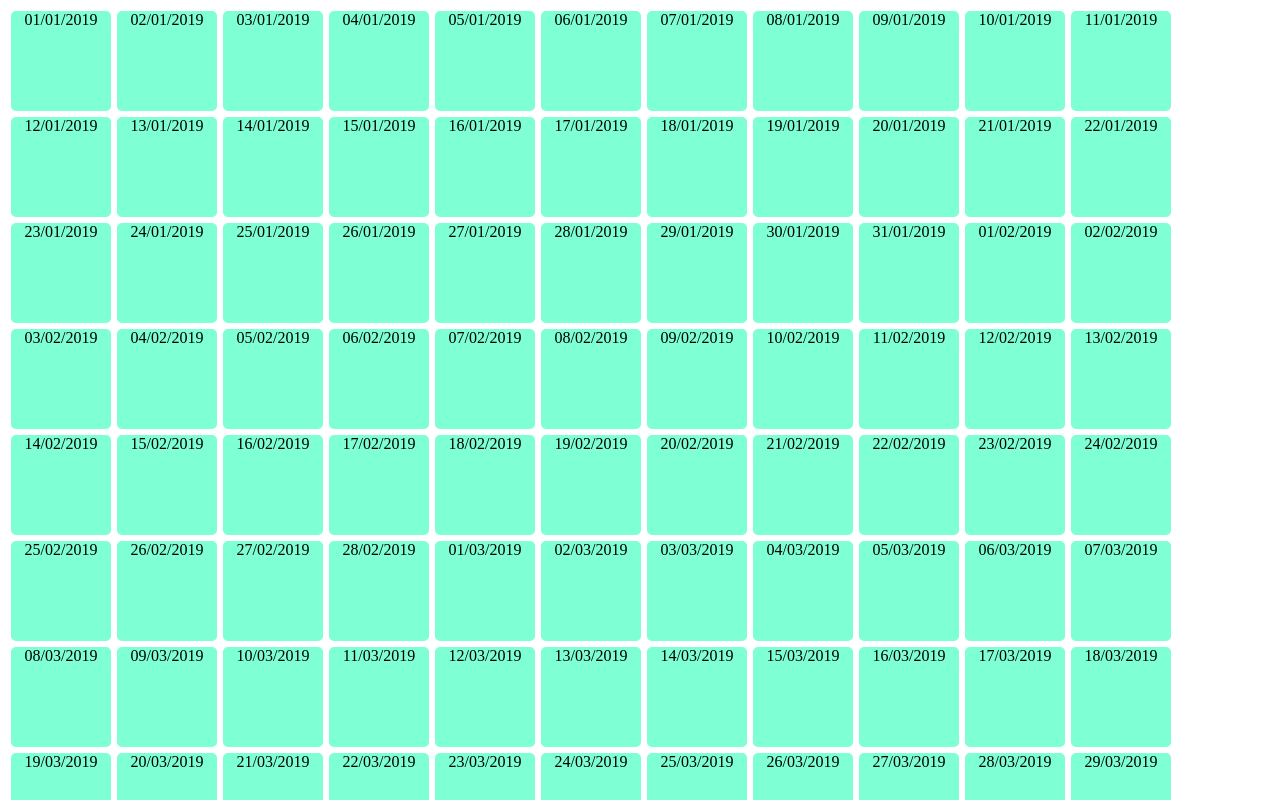
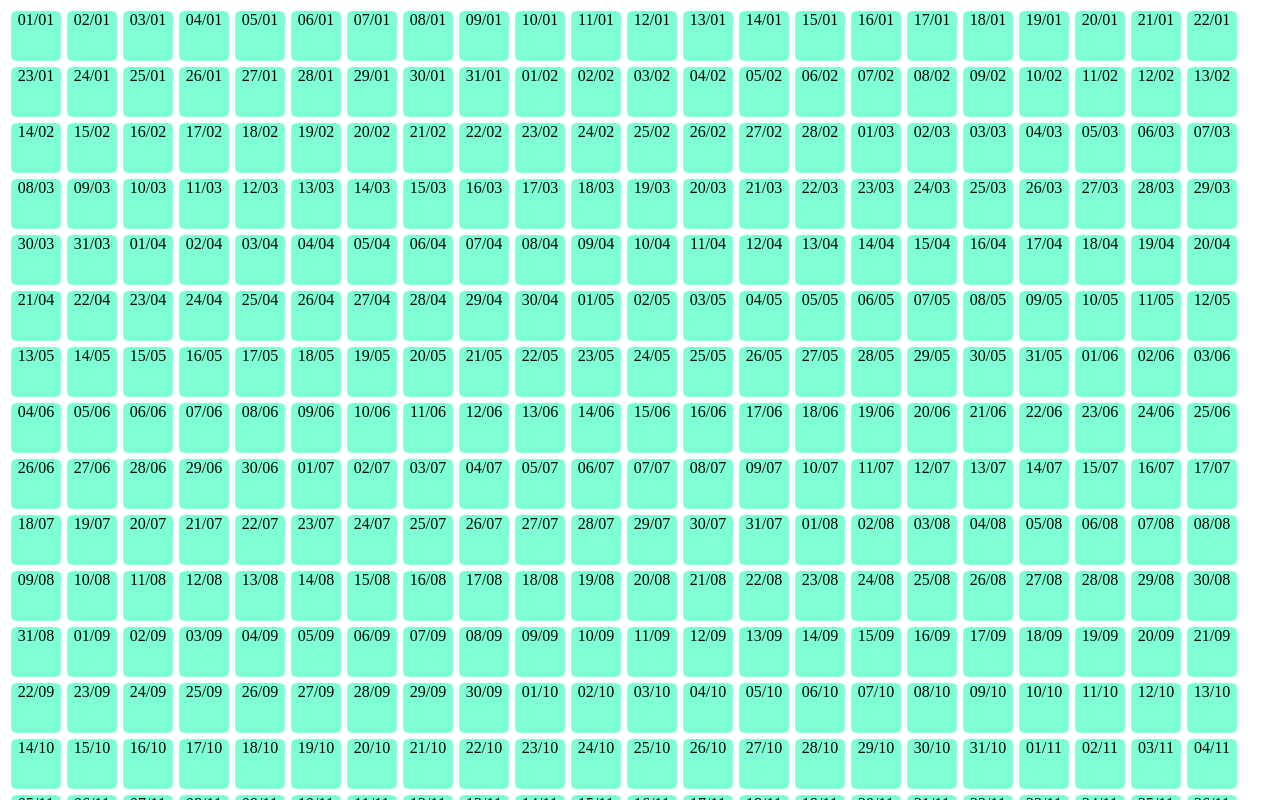
Before and after one commit to MaxPikulin/zavit, a React (Create React App) app: page / in a window 1280 px wide. Shown: the top 800 px of the page. Built offline with nearby package versions, Linux system fonts and the light colour scheme.

Commit message:
very slow update. need to figure out.

```diff
--- a/src/components/App.js
+++ b/src/components/App.js
@@ -2,10 +2,63 @@ import React, { Component } from 'react';
 import DayContainer from './DayContainer';
 
 class App extends Component {
+  constructor(props) {
+    super(props);
+    this.state = {
+
+    }
+    this.handleFlip = this.handleFlip.bind(this);
+    this.saveToStorage = this.saveToStorage.bind(this);
+  }
+
+  loadFromStorage() {
+    let object = localStorage.getItem('zavit') || '{}';
+    console.log('object :', object);
+    object = JSON.parse(object);
+    this.setState(object, () => {
+      console.log('from load');
+      console.log('this.state :', this.state);
+      if (!this.state.days) {
+        console.log('no days');
+        console.log(this.state.days);
+        let days = [];
+        for (let i = 1; i <= 365; i++) {
+          days.push({
+            dayNum: i,
+            classList: ''
+          });
+        }
+        this.setState({
+          days: days,
+        }, () => this.saveToStorage());
+      }
+    });
+  }
+
+  saveToStorage() {
+    let object = this.state;
+    object = JSON.stringify(object);
+    localStorage.setItem('zavit', object);
+  }
+
+  componentWillMount() {
+    this.loadFromStorage();
+  }
+
+
+  handleFlip(e) {
+    e.target.classList.toggle('red');
+    let newDays = this.state.days.slice();
+    newDays[e.target.id - 1].classList = 'red';
+    this.setState({
+      days: newDays,
+    }, () => this.saveToStorage())
+  }
+
   render() {
     return (
       <div>
-        <DayContainer />
+        <DayContainer days={this.state.days} handleFlip={this.handleFlip} />
       </div>
     );
   }
--- a/src/components/DayContainer.js
+++ b/src/components/DayContainer.js
@@ -3,48 +3,13 @@ import './DayContainer.css';
 import DayThumb from './DayThumb';
 
 class DayContainer extends Component {
-  constructor(props) {
-    super(props);
-    this.state = {}
-  }
-
-  loadFromStorage() {
-    let object = localStorage.getItem('zavit') || '{}';
-    console.log('object :', object);
-    object = JSON.parse(object);
-    this.setState(object, () => {
-      console.log('from load');
-      console.log('this.state :', this.state);
-      if (!this.state.days) {
-        console.log('no days');
-        console.log(this.state.days);
-        let days = [];
-        for (let i = 1; i <= 365; i++) {
-          days.push({ dayNum: i });
-        }
-        this.setState({
-          days: days,
-        }, () => this.saveToStorage());
-      }
-    });
-  }
-
-  saveToStorage() {
-    let object = this.state;
-    object = JSON.stringify(object);
-    localStorage.setItem('zavit', object);
-    console.log('object :', object);
-  }
-
-  componentWillMount() {
-    this.loadFromStorage();
-  }
 
   render() {
+    let days = this.props.days;
     let dayByMonth = '';
-    if (this.state.days) {
-      dayByMonth = this.state.days.map(day => {
-        return <DayThumb key={day.dayNum} day={day} />;
+    if (days) {
+      dayByMonth = days.map(day => {
+        return <DayThumb key={day.dayNum} day={day} handleFlip={this.props.handleFlip}/>;
       })
     }
     return (
--- a/src/components/DayThumb.css
+++ b/src/components/DayThumb.css
@@ -1,8 +1,13 @@
 .dayThumb {
-  width: 100px;
-  height: 100px;
+  width: 50px;
+  height: 50px;
   background-color: aquamarine;
   margin: 3px;
   border-radius: 5px;
   text-align: center;
+  user-select: none;
 }
+
+.red {
+  background-color: blueviolet;
+}
--- a/src/components/DayThumb.js
+++ b/src/components/DayThumb.js
@@ -6,16 +6,17 @@ class DayThumb extends Component {
   getDateByNum(year, number) {
     let date = new Date(`${year}/01/01`).getTime();
     date = date + (86400000 * (number - 1));
-    return new Date(date).toLocaleDateString('en-GB');
+    return new Date(date).toLocaleDateString('en-GB').split('/');
   }
   render() {
-    let date;
+    let { day, handleFlip } = this.props;
     let year = '2019';
+    let [dd, mm, yyyy] = this.getDateByNum(year, day.dayNum)
 
 
     return (
-      <div className='dayThumb' id={this.props.id}>
-        {this.getDateByNum(year, this.props.day.dayNum)}
+      <div className={'dayThumb ' + this.props.day.classList} id={day.dayNum} onClick={(e) => handleFlip(e)}>
+        {dd + '/' + mm}
       </div>
     );
   }
```
Also changed, not shown: src/components/App.css (added).
